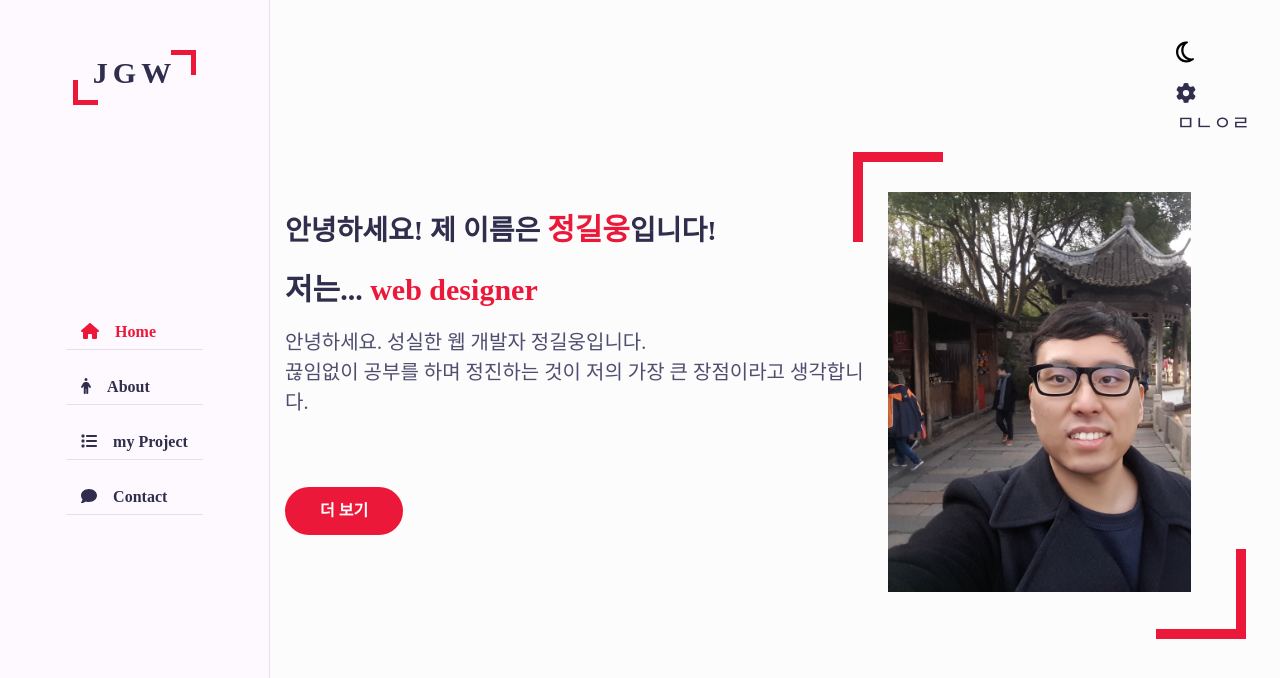
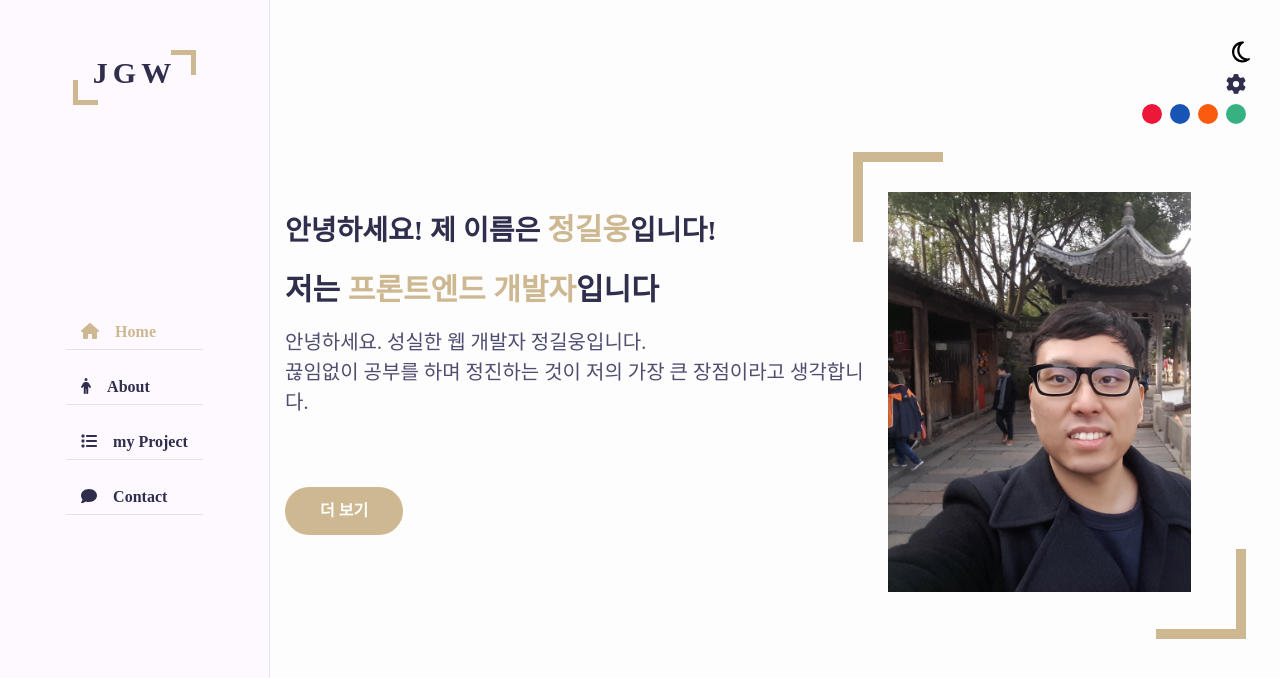
Before and after one commit to DoggySummer/myPortfolio, a React (Create React App) app: page / in a window 1280 px wide. Shown: the top 678 px of the page. Built offline with nearby package versions, Linux system fonts and the light colour scheme.

Commit message:
베이지 색 추가

```diff
--- a/src/App.js
+++ b/src/App.js
@@ -10,7 +10,7 @@ export let ThemeContext = createContext();
 
 function App() {
   useEffect(() => {
-    document.documentElement.setAttribute('data-themeColor', 'red');
+    document.documentElement.setAttribute('data-themeColor', 'beige');
     document.documentElement.setAttribute('data-theme', 'light');
   }, []);
   return (
--- a/src/components/ColorMode.js
+++ b/src/components/ColorMode.js
@@ -13,6 +13,19 @@ const ColorMode = () => {
       : document.documentElement.setAttribute('data-theme', 'light');
   };
 
+  const makeRed = () => {
+    document.documentElement.setAttribute('data-themeColor', 'red');
+  };
+  const makeBlue = () => {
+    document.documentElement.setAttribute('data-themeColor', 'blue');
+  };
+  const makeOrange = () => {
+    document.documentElement.setAttribute('data-themeColor', 'orange');
+  };
+  const makeGreen = () => {
+    document.documentElement.setAttribute('data-themeColor', 'green');
+  };
+
   return (
     <div className="switch_toggler">
       <div className="light_toggler" onClick={darkClick}>
@@ -23,8 +36,13 @@ const ColorMode = () => {
         )}
       </div>
       <div className="theme_toggler">
-        <FontAwesomeIcon icon={faGear} />
-        <div className="theme_colors">ㅁㄴㅇㄹ</div>
+        <FontAwesomeIcon icon={faGear} style={{ marginRight: '4px' }} />
+        <div className="theme_colors">
+          <div className="themeCircle red" onClick={makeRed}></div>
+          <div className="themeCircle blue" onClick={makeBlue}></div>
+          <div className="themeCircle orange" onClick={makeOrange}></div>
+          <div className="themeCircle green" onClick={makeGreen}></div>
+        </div>
       </div>
     </div>
   );
--- a/src/components/Home.js
+++ b/src/components/Home.js
@@ -12,7 +12,7 @@ const Home = () => {
                 입니다!
               </h3>
               <h3 className="my_profession">
-                저는... <span className="typing">web designer</span>
+                저는 <span className="typing">프론트엔드 개발자</span>입니다
               </h3>
               <p>
                 안녕하세요. 성실한 웹 개발자 정길웅입니다. <br /> 끊임없이
--- a/src/style.scss
+++ b/src/style.scss
@@ -335,6 +335,7 @@ ul {
     font-size: 20px;
     font-weight: 700;
     padding-bottom: 40px;
+    color: var(--text-black-700);
   }
   span {
     margin-left: 20px;
@@ -386,7 +387,10 @@ ul {
   right: 30px;
   transition: all 0.5s ease;
 }
-
+.light_toggler {
+  display: flex;
+  justify-content: flex-end;
+}
 .darkMode {
   cursor: pointer;
   font-size: 24px;
@@ -401,7 +405,34 @@ ul {
   font-size: 20px;
   color: var(--text-black-900);
   cursor: pointer;
+  display: flex;
+  flex-direction: column;
+  align-items: flex-end;
 }
+.theme_colors {
+  display: flex;
+  flex-direction: row;
+  margin-top: 10px;
+}
+.themeCircle {
+  width: 20px;
+  height: 20px;
+  border-radius: 20px;
+  margin: 0 4px;
+}
+.red {
+  background-color: #ec1839;
+}
+.blue {
+  background-color: #1854b4;
+}
+.orange {
+  background-color: #fa5b0f;
+}
+.green {
+  background-color: #37b182;
+}
+
 //! 미디어쿼리
 @media (max-width: 1199px) {
   .aside {
--- a/src/theme.scss
+++ b/src/theme.scss
@@ -1,4 +1,4 @@
-$black900: #fcfcfc;
+$black900: #fdfdfd;
 $black100: #fdf9ff;
 $black50: #e8dfec;
 $text-black-900: #302e4d;
@@ -14,6 +14,7 @@ $skin-color-red: #ec1839;
 $skin-color-blue: #1854b4;
 $skin-color-orange: #fa5b0f;
 $skin-color-green: #37b182;
+$skin-color-beige: #cdb891;
 
 html[data-themeColor='red'] {
   --skin-color: #{$skin-color-red};
@@ -24,7 +25,12 @@ html[data-themeColor='blue'] {
 html[data-themeColor='orange'] {
   --skin-color: #{$skin-color-orange};
 }
-
+html[data-themeColor='green'] {
+  --skin-color: #{$skin-color-green};
+}
+html[data-themeColor='beige'] {
+  --skin-color: #{$skin-color-beige};
+}
 html[data-theme='light'] {
   --black-900: #{$black900};
   --black-100: #{$black100};
```
